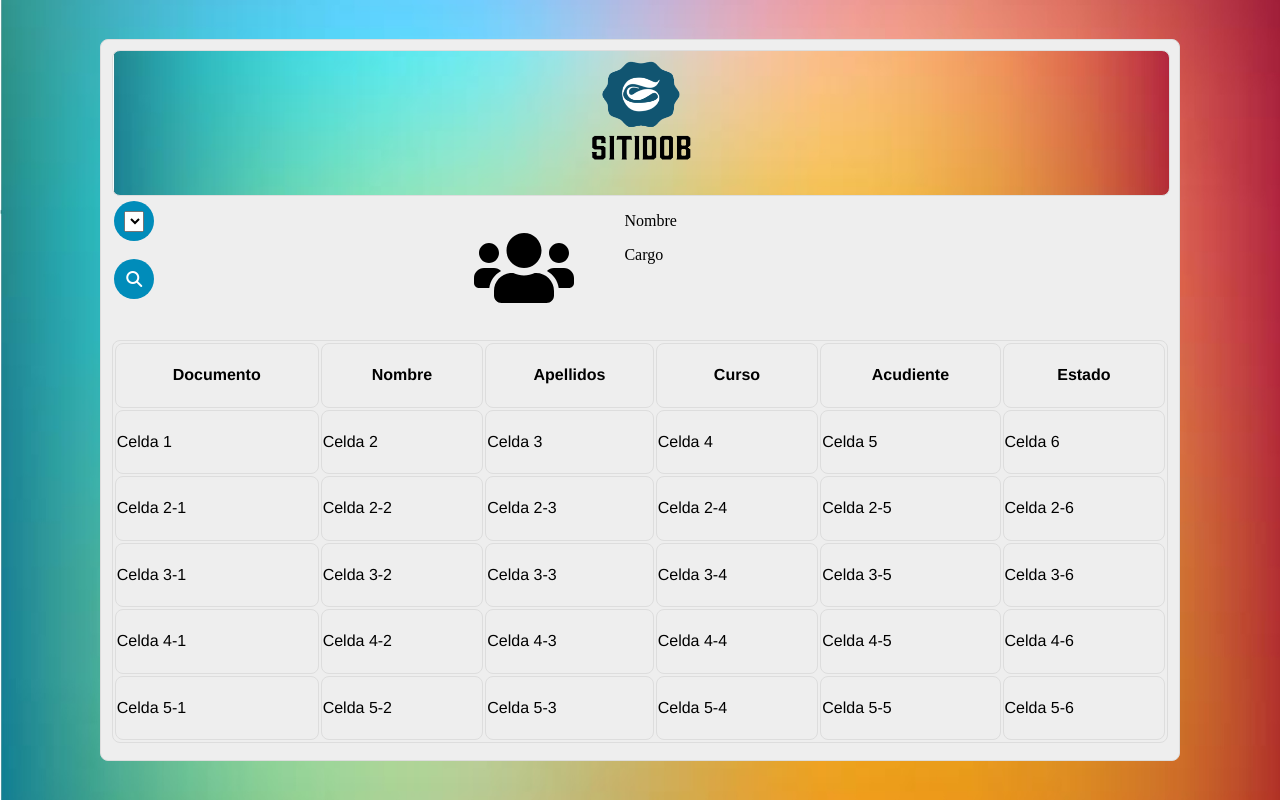
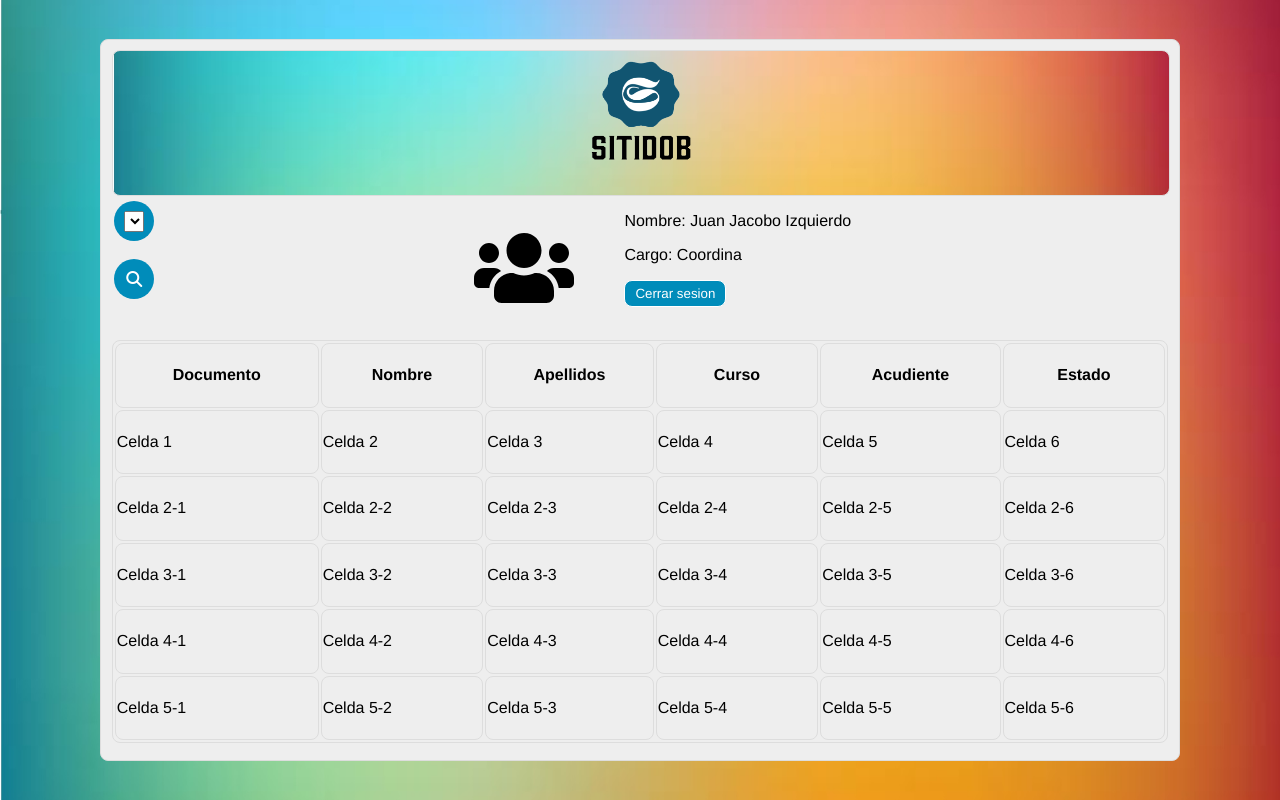
Before and after one commit to Jacobo4/SITIDUB-SENA, a PHP site: page / in a window 1280 px wide. Run offline with PHP 8.4, Linux system fonts and the light colour scheme; some libraries are stand-ins or nearby versions.

Commit message:
boton cerrar sesion. falta cambiar los nombres de las clases en el css

```diff
--- a/coordinador/index.html
+++ b/coordinador/index.html
@@ -46,8 +46,11 @@
 <img src="imagenes/users-solid.svg" alt="" width="100"height="100">
 </div>
 <div class="cerrar_sesion">
-  <p>Nombre</p>
-  <p>Cargo</p>
+  <p>Nombre: Juan Jacobo Izquierdo</p>
+  <p>Cargo: Coordina</p>
+  <div class="center">
+  <button class="botonIngresar" name="botonIngresar"><span>Cerrar sesion</span></button><br>
+</div><br>
 </div>
 
       </div>
--- a/coordinador/index_style.css
+++ b/coordinador/index_style.css
@@ -69,7 +69,28 @@ align-items: center;
 justify-content: center;
 
 }
+.botonIngresar {
 
+
+padding: 5px 10px;
+  cursor: pointer;
+  border-radius: 8px 8px 8px 8px;
+  border: 1px solid #FFFFFF !important;
+  background: none repeat scroll 0 0 #008CBA;
+  color: white;
+  font-family: "Helvetica Neue", Helvetica, Arial, "Lucida Grande", sans-serif;
+  margin-bottom: 2px;
+}
+
+.botonIngresar {
+  -webkit-transition-duration: 0.4s; /* Safari */
+  transition-duration: 0.4s;
+}
+
+.botonIngresar:hover {
+  background-color: #FFFFFF; /* Green */
+  color: black;
+}
 
 #buscadores {
   width: 98%;
@@ -161,6 +182,10 @@ td, th {
   border: 1px solid #DDDDDD;
   border-radius: 8px 8px 8px 8px;
 }
+p{
+font-family: "Helvetica Neue", Helvetica, Arial, "Lucida Grande", sans-serif;
+
+}
 
 ::-webkit-input-placeholder {
   color: white;
```
